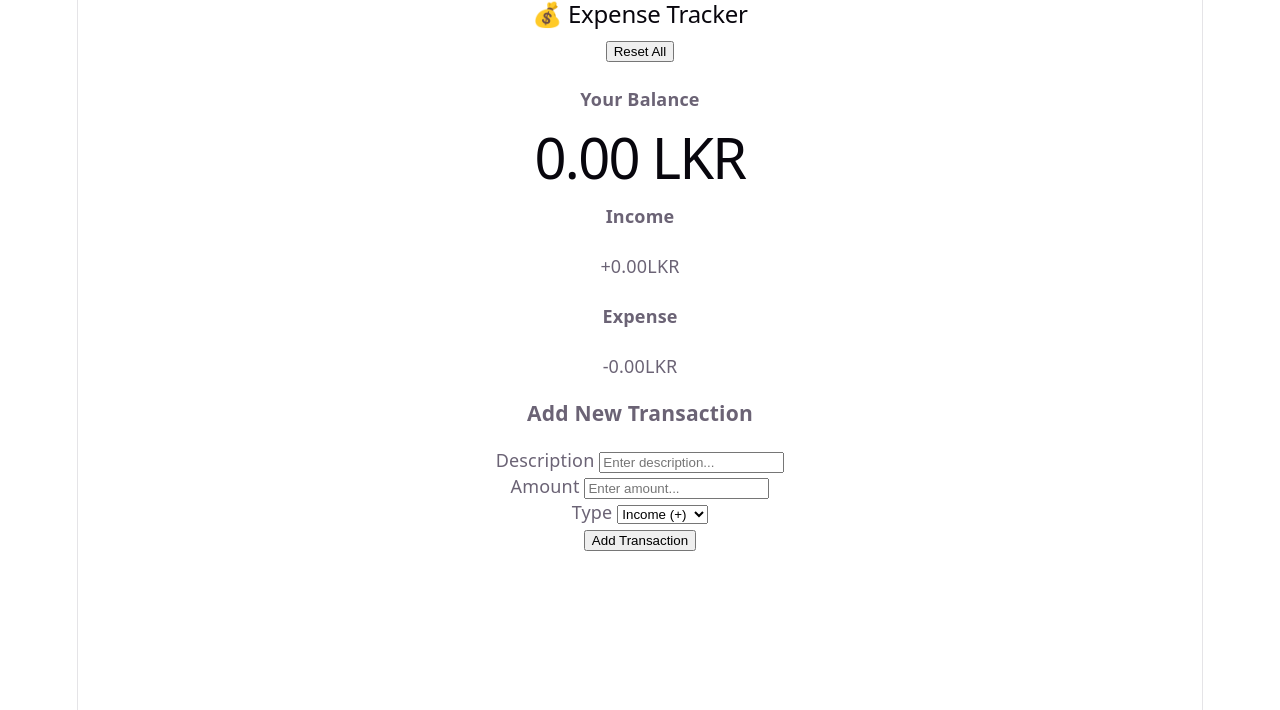
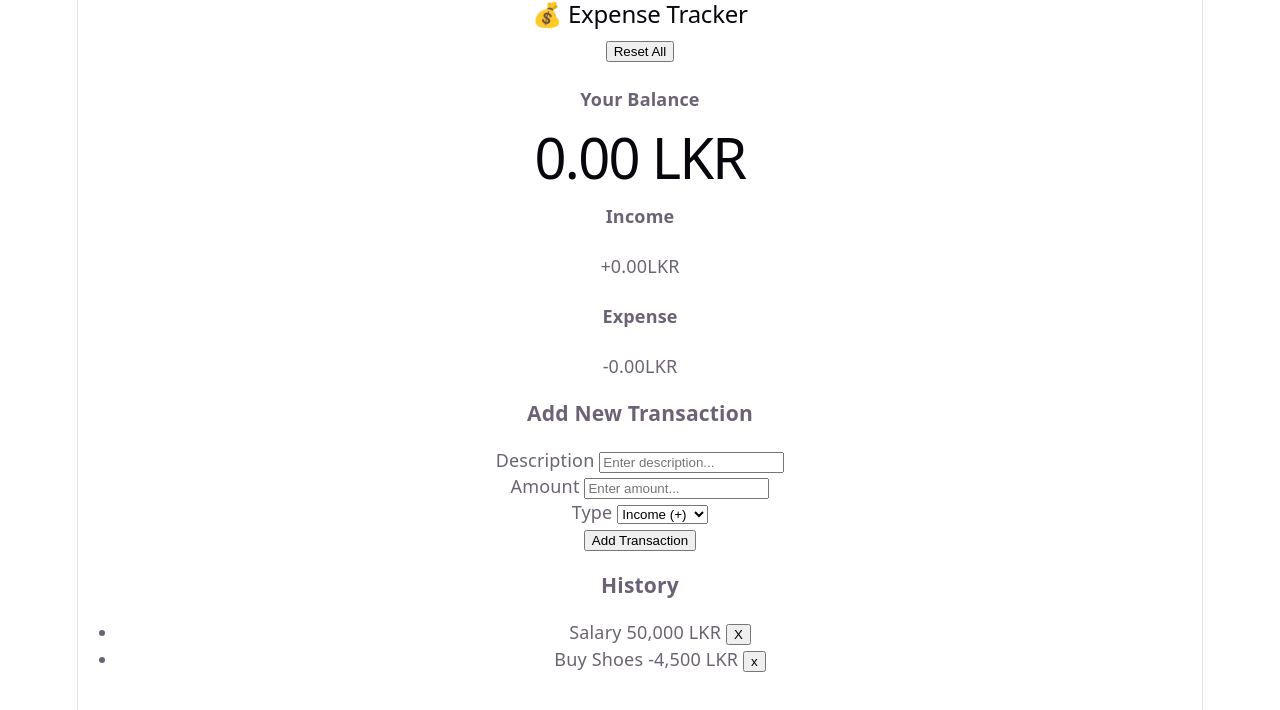
Before and after one commit to NimashaArushi/expense-tracker, a React (Vite) app: page / in a window 1280 px wide. Shown: the top 710 px of the page. Built offline with nearby package versions, Linux system fonts and the light colour scheme.

Commit message:
1.4 TransactionList components

```diff
--- a/src/App.jsx
+++ b/src/App.jsx
@@ -2,6 +2,7 @@ import React from 'react';
 import Header from './components/Header';
 import Balance from './components/Balance';
 import TransactionForm from './components/TransactionForm';
+import TransactionList from './components/TransactionList';
 import './App.css';
 
 function App() {
@@ -10,6 +11,7 @@ function App() {
       <Header />
       <Balance />
       <TransactionForm />
+      <TransactionList />
     </div>
   );
 }
--- /dev/null
+++ b/src/components/TransactionList.jsx
@@ -0,0 +1,22 @@
+import React from 'react';
+const TransactionList=()=>{
+    return(
+   <div className="list-container">
+    <h3>History</h3>
+    <ul className="List">
+        <li className="plus">
+            <span>Salary  </span>
+            <span>  50,000 LKR     </span>
+            <button className="delete-btn">X</button>
+        </li>
+   <li className="minus">
+          <span> Buy Shoes  </span>
+          <span> -4,500 LKR     </span>
+          <button className="delete-btn"> x </button>
+        </li>
+      </ul>
+    </div>
+  );
+};
+
+export default TransactionList;
```
